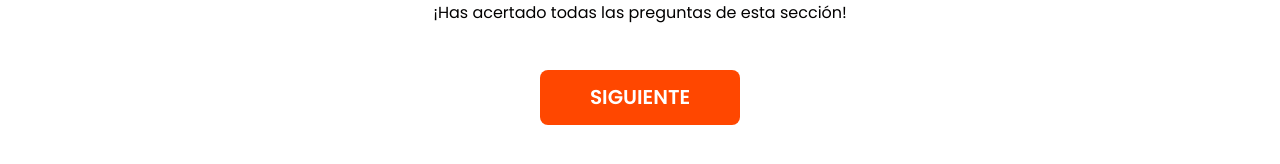
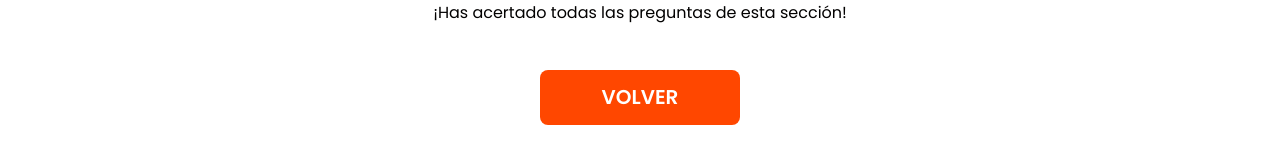
Before and after one commit to stranger-strings-team/front-codersabordo, a React (Vite) app: page /completed-section in a window 1280 px wide. Shown: the part 490-654 px from the top of the page. Built offline with nearby package versions, Linux system fonts and the light colour scheme.

Commit message:
linked admin pages

```diff
--- a/src/pages/Admin/Admin.tsx
+++ b/src/AdminPages/Admin/Admin.tsx
@@ -2,12 +2,15 @@ import React from 'react'
 import { Container, OrangeText } from '../../Global.style'
 import Administrator from '../../assets/admin.png'
 import Spacer from '../../components/Spacer/Spacer'
+import { StyledLink } from "../../pages/Roadmap/style"
 import { BlueButton, PurpleButton, YellowButton } from '../../components/QuestionButton/questionButton.style'
+import { Link } from 'react-router-dom'
 
 
 type Props = {}
 
 const Admin = (props: Props) => {
+
   return (
 
     <Container>
@@ -17,9 +20,9 @@ const Admin = (props: Props) => {
         <h3>Cristina Fernandez</h3>
 
         <>
-        <PurpleButton>Ver progreso coders</PurpleButton>
-        <BlueButton>Ir a preguntas quiz</BlueButton>
-        <YellowButton>Perfiles admin</YellowButton>
+        <StyledLink to="/admin/coders" className='blue'>Coders</StyledLink>
+        <StyledLink to="/admin/quiz" className='pink'>Editar los questionarios</StyledLink>
+        <StyledLink to="/admin/admins" className='yellow'>Administradores</StyledLink>
         </>
 
     </Container>
--- a/src/pages/EliminateQuestion/EliminateQuestion.tsx
+++ b/src/AdminPages/EliminateQuestion/EliminateQuestion.tsx
@@ -2,7 +2,7 @@ import React from 'react'
 import { AdminQuestionStyled } from '../../components/AdminQuestion/AdminQuestion.style'
 import Spacer from '../../components/Spacer/Spacer'
 import { Container, ParagraphContainer } from '../../Global.style'
-import { Button } from '../Login/LoginStyle'
+import { Button } from '../../pages/Login/LoginStyle'
 
 type Props = {}
 
--- a/src/Routes.tsx
+++ b/src/Routes.tsx
@@ -15,11 +15,11 @@ import Register from './pages/RegisterPage/Register';
 import OpenQuestion from './pages/OpenQuestion/OpenQuestion';
 import Roadmap from './pages/Roadmap/Roadmap';
 import CoderProgres from './AdminPages/CoderProgres/CoderProgres';
-import Admin from './pages/Admin/Admin';
+import Admin from './AdminPages/Admin/Admin';
 import QuizQuestions from './AdminPages/quizQuestions/QuizQuestions';
 import CreateAdmin from './pages/ProfilesAdmin/ProfilesAdmin';
 import CreatePassword from './pages/CreatePassword/CreatePassword';
-import EliminateQuestion from './pages/EliminateQuestion/EliminateQuestion'
+import EliminateQuestion from './AdminPages/EliminateQuestion/EliminateQuestion'
 
 
 
@@ -28,21 +28,21 @@ const CreateRoutes = () => (
       <Route index element={<Home/>}/>
       <Route path="/" element={<Layout />}>
         <Route path='/welcome' element={<Welcome />} />
+        <Route path="/login" element={<Login/>}/>
         <Route path='/register' element={<Register />} />
+        <Route path="/roadmap" element={<Roadmap />}/>
+        <Route path="/onboarding" element={<Onboarding section={0}/>}/>
         <Route path="/profile" element={<Profile/>}/>
+        <Route path="/create-password" element={<CreatePassword/>}/>
         <Route path="/open-question" element={<OpenQuestion/>}/>
-        <Route path="/admin" element={<Admin/>}/>
-        <Route path="/create-admin" element={<CreateAdmin/>}/>
-        <Route path="/create-password" element={<CreatePassword/>}/>
-        <Route path="/eliminate-question" element={<EliminateQuestion/>} />
-        <Route path="/onboarding" element={<Onboarding section={0}/>}/>
         <Route path="/completed-section" element={<CompletedSection/>}/>
         <Route path="/final" element={<Final/>}/>
-        <Route path="/login" element={<Login/>}/>
-        <Route path="/roadmap" element={<Roadmap />}/>
+        <Route path="/admin" element={<Admin/>}/>
         <Route path="/admin/quiz" element={<QuizQuestions />}/>
+        <Route path="/eliminate-question" element={<EliminateQuestion/>} />
+        <Route path="/admin/admins" element={<CreateAdmin/>}/>
+        <Route path='/admin/coders' element={<CoderProgres />} />
         <Route path="*" element={<NoMatch />} />
-        <Route path='/coders-progres' element={<CoderProgres />} />
       </Route>
     </Routes>
 );
--- /dev/null
+++ b/src/components/OrangeButton/OrangeButton.tsx
@@ -0,0 +1,8 @@
+import { Button } from "./style"
+
+
+export const OrangeButton = ({ onClick }: any) => {
+    return (
+        <Button onClick={onClick}>VOLVER</Button>
+    )
+}
--- /dev/null
+++ b/src/components/OrangeButton/index.tsx
@@ -0,0 +1 @@
+export { OrangeButton } from "./OrangeButton";
--- /dev/null
+++ b/src/components/OrangeButton/style.tsx
@@ -0,0 +1,13 @@
+import styled from "styled-components"
+import { theme } from '../../Global.style';
+
+export const Button = styled.button`
+    background-color: ${theme.orange};
+    color: white;
+    border: 0;
+    margin: 0;
+    width: 200px;
+    height: 55px;
+    font-weight: 600;
+    font-size: 1.25rem;
+`
--- a/src/pages/CompletedSection/CompletedSection.tsx
+++ b/src/pages/CompletedSection/CompletedSection.tsx
@@ -3,17 +3,26 @@ import Completed from '../../assets/completada.png'
 import { NextButton } from '../../components/NextButton'
 import Spacer from '../../components/Spacer/Spacer'
 import { Container } from '../../Global.style'
+import { OrangeButton } from '../../components/OrangeButton'
+import { useNavigate } from 'react-router-dom'
 
-type Props = {}
 
-const CompletedSection = (props: Props) => {
+const CompletedSection = () => {
+  const hola = "hola"
+
+  const navigate = useNavigate()
+
+  const handleClick = () => {
+    navigate("/roadmap")
+  }
+
   return (
     <Container>
         <h3>¡Muy bien!</h3>
         <img src={Completed} alt="happy rainbow"/>
         <p>¡Has acertado todas las preguntas de esta sección!</p>
         <Spacer size={45} axis='vertical' />
-        <NextButton/>
+        <OrangeButton onClick={handleClick} />
     </Container>
   )
 }
```
Also changed, not shown: src/AdminPages/Admin/AdminStyle.tsx (renamed from src/pages/Admin/AdminStyle.tsx).
